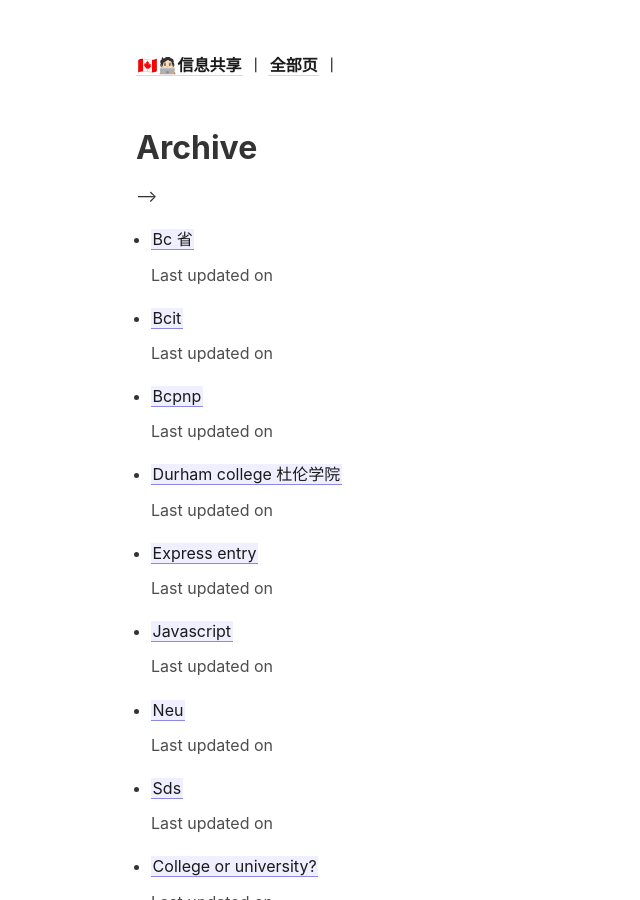
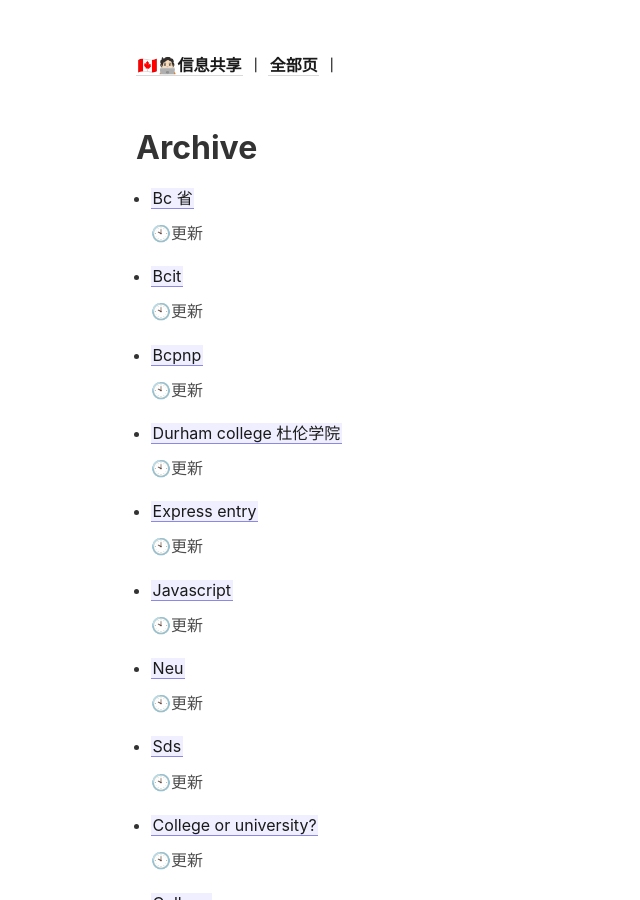
Before and after one commit to Gnblink0/InfoSharingCan, a Jekyll site: the page built from _pages/archive.md, in a window 1280 px wide and 900 px high. Shown: the whole window, without its empty margins (0-640 px from the left). Built offline with Jekyll 4.4.1, drawn with Linux system fonts in a browser that asks for light colours; some of the changed text lies outside the part shown.

Commit message:
Update archive.md

```diff
--- a/_pages/archive.md
+++ b/_pages/archive.md
@@ -17,7 +17,7 @@
 {% include algolia.html %}
 
 -->
-<h1>{{ page.title }}</h1> -->
+<h1>{{ page.title }}</h1>
 
 <ul class="archive">
 {% for note in site.notes %}
@@ -25,7 +25,7 @@
     <a href="{{ note.url }}{%- if site.use_html_extension -%}.html{%- endif -%}" class="internal-link">
     {{note.title}}</a>{% if note.category != null %} in {{note.category}}{% endif %}
      <time datetime="{{ page.last_modified_at | date_to_xmlschema }}">{% if page.type != 'pages' %}
-      Last updated on {{ page.last_modified_at | date: "%Y-%m-%d" }}
+      🕙更新 {{ page.last_modified_at | date: "%Y-%m-%d" }}
       {% endif %}
     </time>
     <!-- <p>
```
